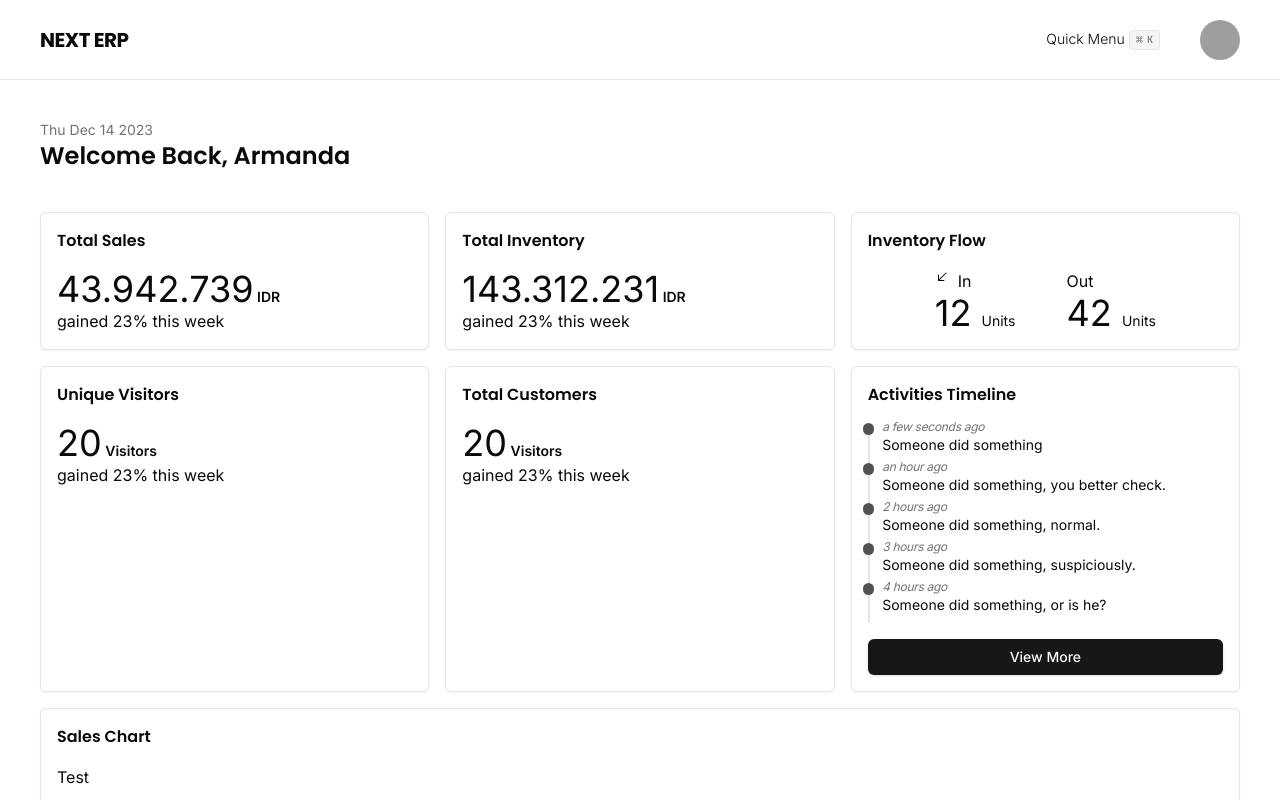
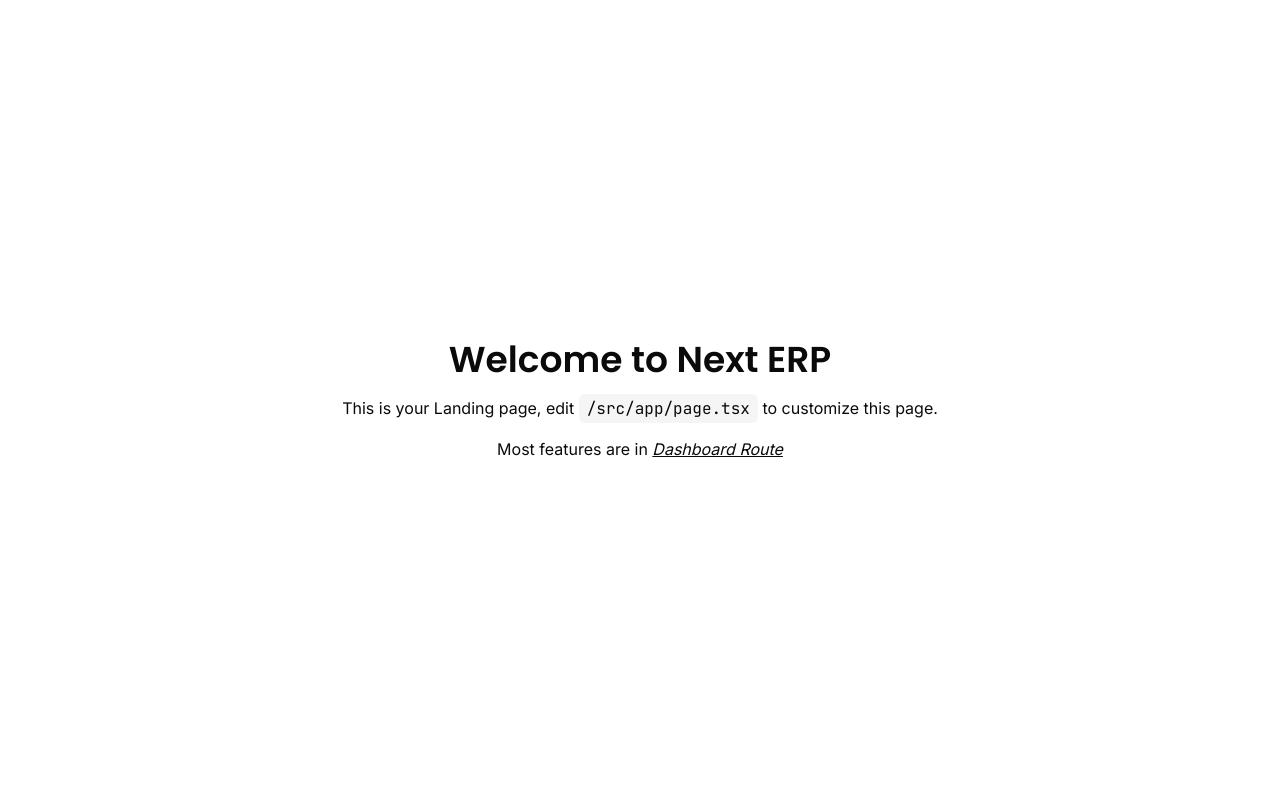
Before and after one commit to ceedadev/next-erp, a Next.js app: page / in a window 1280 px wide. Shown: the top 800 px of the page. Built offline with nearby package versions, Linux system fonts and the light colour scheme; grey boxes are pictures that could not be loaded.

Commit message:
landing page

```diff
--- a/src/app/layout.tsx
+++ b/src/app/layout.tsx
@@ -33,7 +33,6 @@ export default function RootLayout({
           enableSystem
           disableTransitionOnChange
         >
-          <MainHeader />
           {children}
         </Providers>
       </body>
--- a/src/app/page.tsx
+++ b/src/app/page.tsx
@@ -1,110 +1,26 @@
-import * as React from "react";
+import Link from "next/link";
 
-import { ArrowTopRightIcon, ArrowBottomLeftIcon } from "@radix-ui/react-icons";
-
-import { Sheet } from "@/components/sheet";
-import { KPICard } from "@/components/kpi-card";
-import { Timeline, TimelineItem } from "@/components/timeline";
-
-const TIMELINE_DUMMY_DATA = [
-  { message: "Someone did something", timestamp: new Date() },
-  {
-    message: "Someone did something, you better check.",
-    timestamp: new Date().setHours(new Date().getHours() - 1),
-  },
-  {
-    message: "Someone did something, normal.",
-    timestamp: new Date().setHours(new Date().getHours() - 2),
-  },
-  {
-    message: "Someone did something, suspiciously.",
-    timestamp: new Date().setHours(new Date().getHours() - 3),
-  },
-  {
-    message: "Someone did something, or is he?",
-    timestamp: new Date().setHours(new Date().getHours() - 4),
-  },
-];
-
-export default function Home() {
+export default function HomePage() {
   return (
-    <main className="">
-      <Sheet>
-        <div>
-          <p className="text-muted-foreground text-sm">
-            {new Date().toDateString()}
-          </p>
-          <p className="text-2xl font-semibold font-poppins">
-            Welcome Back, Armanda
-          </p>
-        </div>
-        <div className="grid md:grid-cols-3 gap-4 grid-flow-dense">
-          <KPICard title="Total Sales">
-            <p className="text-4xl">
-              43.942.739
-              <span className="text-sm font-semibold"> IDR</span>
-            </p>
-            <p>gained 23% this week</p>
-          </KPICard>
-          <KPICard title="Total Inventory">
-            <p className="text-4xl">
-              143.312.231
-              <span className="text-sm font-semibold"> IDR</span>
-            </p>
-            <p>gained 23% this week</p>
-          </KPICard>
-          <KPICard title="Inventory Flow">
-            <div className="flex flex-row justify-evenly items-center mx-4 ">
-              <div className="flex flex-col">
-                <div className="flex flex-row space-x-2">
-                  <ArrowBottomLeftIcon />
-                  <p>In</p>
-                </div>
-                <p className="text-4xl">
-                  12 <span className="text-sm">Units</span>
-                </p>
-              </div>
-              <div className="flex flex-col">
-                <p>Out</p>
-                <p className="text-4xl">
-                  42 <span className="text-sm">Units</span>
-                </p>
-              </div>
-            </div>
-          </KPICard>
-          <KPICard title="Unique Visitors">
-            <p className="text-4xl">
-              20
-              <span className="text-sm font-semibold"> Visitors</span>
-            </p>
-            <p>gained 23% this week</p>
-          </KPICard>
-          <KPICard title="Total Customers">
-            <p className="text-4xl">
-              20
-              <span className="text-sm font-semibold"> Visitors</span>
-            </p>
-            <p>gained 23% this week</p>
-          </KPICard>
-          <KPICard title="Activities Timeline">
-            <Timeline>
-              {TIMELINE_DUMMY_DATA.map((item, index) => (
-                <TimelineItem
-                  key={index}
-                  message={item.message}
-                  timestamp={item.timestamp}
-                />
-              ))}
-            </Timeline>
-          </KPICard>
-          <KPICard
-            title="Sales Chart"
-            className="md:col-start-1 md:col-end-4 h-80"
-          >
-            <p>Test</p>
-          </KPICard>
-        </div>
-      </Sheet>
+    <main className="h-screen">
+      <div className="flex flex-col justify-center items-center h-full space-y-4">
+        <h1 className="text-4xl font-semibold font-poppins">
+          Welcome to Next ERP
+        </h1>
+        <p>
+          This is your Landing page, edit{" "}
+          <code className="font-mono bg-muted px-2 py-1 rounded-md">
+            /src/app/page.tsx
+          </code>{" "}
+          to customize this page.
+        </p>
+        <p>
+          Most features are in{" "}
+          <Link href={"/dashboard"} className="underline italic">
+            Dashboard Route
+          </Link>
+        </p>
+      </div>
     </main>
   );
 }
```
